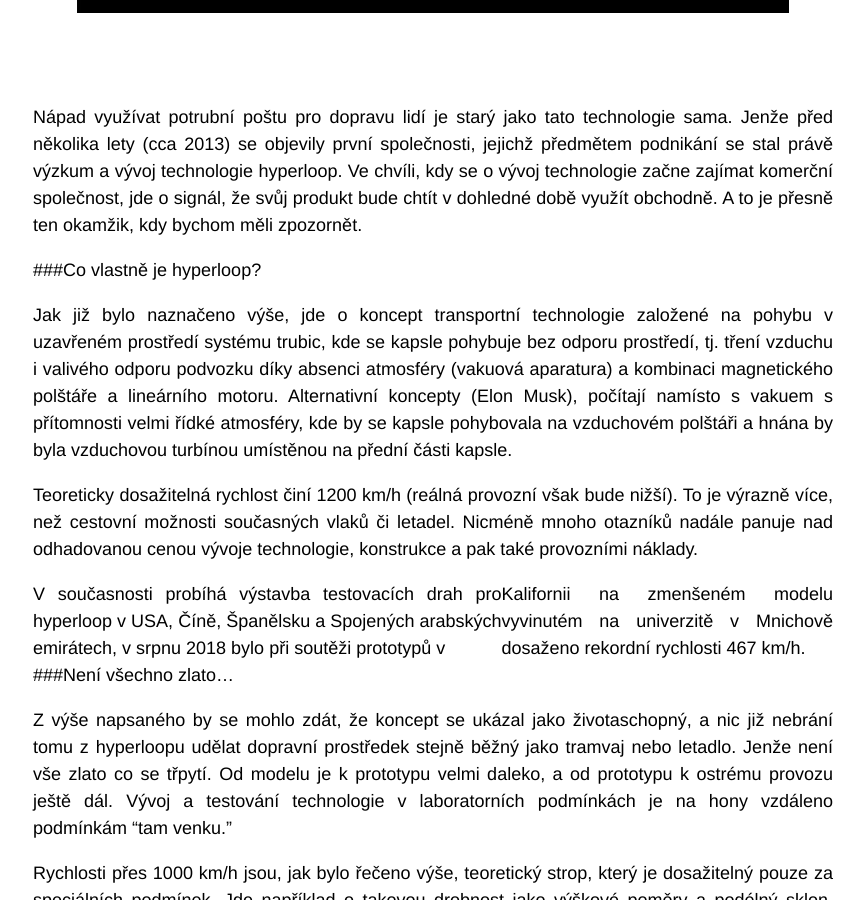
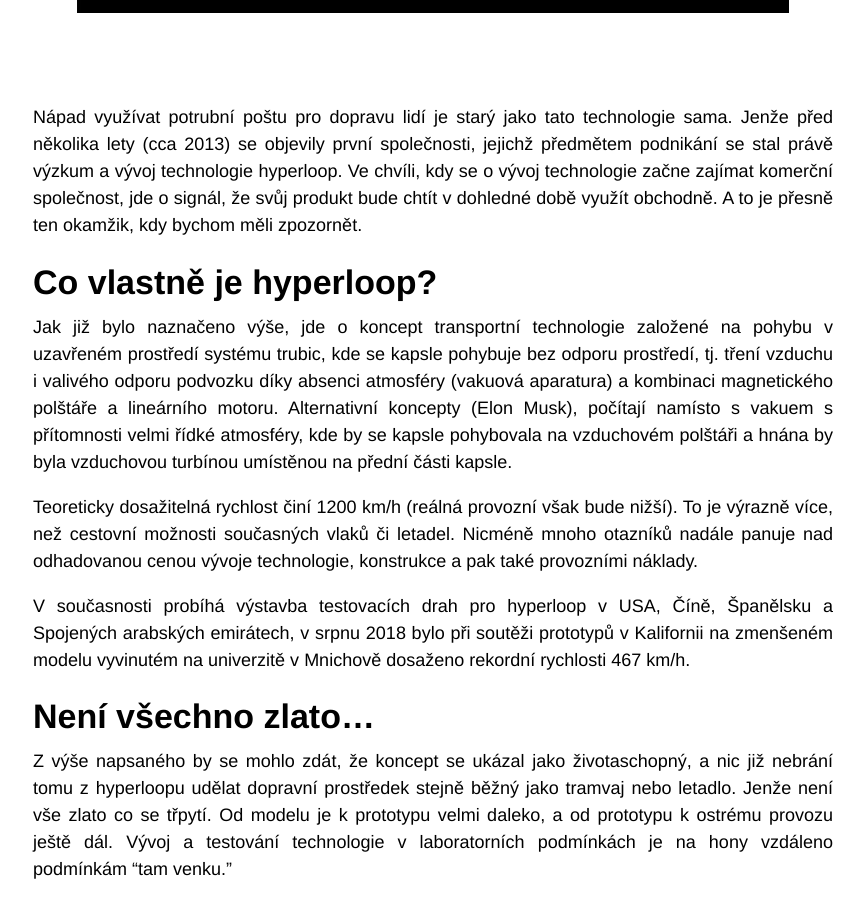
Before and after one commit to opolansky/opolansky.gihub.io, a Jekyll site: the page built from _posts/2018-10-24-zpomali-hyperloop-nastup-rychle-osobni-prepravy.md, in a window 1280 px wide and 900 px high, scrolled down 1096 px. Shown: the whole window, without its empty margins (207-1071 px from the left). Built offline with Jekyll 4.4.1, drawn with Linux system fonts in a browser that asks for light colours; some web fonts are replaced; comment, search, counter and statistics services are not loaded; some of the changed text lies outside the part shown.

```diff
--- a/_posts/2018-10-24-zpomali-hyperloop-nastup-rychle-osobni-prepravy.md
+++ b/_posts/2018-10-24-zpomali-hyperloop-nastup-rychle-osobni-prepravy.md
@@ -12,16 +12,16 @@ Nápad využívat potrubní poštu pro dopravu lidí je starý jako tato technol
 Nápad využívat potrubní poštu pro dopravu lidí je starý jako tato technologie sama. Jenže před několika lety (cca 2013) se objevily první společnosti, jejichž předmětem podnikání se stal právě výzkum a vývoj technologie hyperloop. Ve chvíli, kdy se o vývoj technologie začne zajímat komerční společnost, jde o signál, že svůj produkt bude chtít v dohledné době využít obchodně. A to je přesně ten okamžik, kdy bychom měli zpozornět.
 
 
-###Co vlastně je hyperloop?
+### Co vlastně je hyperloop?
 
 Jak již bylo naznačeno výše, jde o koncept transportní technologie založené na pohybu v uzavřeném prostředí systému trubic, kde se kapsle pohybuje bez odporu prostředí, tj. tření vzduchu i valivého odporu podvozku díky absenci atmosféry (vakuová aparatura) a kombinaci magnetického polštáře a lineárního motoru. Alternativní koncepty (Elon Musk), počítají namísto s vakuem s přítomnosti velmi řídké atmosféry, kde by se kapsle pohybovala na vzduchovém polštáři a hnána by byla vzduchovou turbínou umístěnou na přední části kapsle.
 
 Teoreticky dosažitelná rychlost činí 1200 km/h (reálná provozní však bude nižší). To je výrazně více, než cestovní možnosti současných vlaků či letadel. Nicméně mnoho otazníků nadále panuje nad odhadovanou cenou vývoje technologie, konstrukce a pak také provozními náklady.
 
-V současnosti probíhá výstavba testovacích drah pro hyperloop v USA, Číně, Španělsku a Spojených arabských emirátech, v srpnu 2018 bylo při soutěži prototypů v |Kalifornii na zmenšeném modelu vyvinutém na univerzitě v Mnichově dosaženo rekordní rychlosti 467 km/h.
+V současnosti probíhá výstavba testovacích drah pro hyperloop v USA, Číně, Španělsku a Spojených arabských emirátech, v srpnu 2018 bylo při soutěži prototypů v Kalifornii na zmenšeném modelu vyvinutém na univerzitě v Mnichově dosaženo rekordní rychlosti 467 km/h.
 
 
-###Není všechno zlato…
+### Není všechno zlato…
 
 Z výše napsaného by se mohlo zdát, že koncept se ukázal jako životaschopný, a nic již nebrání tomu z hyperloopu udělat dopravní prostředek stejně běžný jako tramvaj nebo letadlo. Jenže není vše zlato co se třpytí. Od modelu je k prototypu velmi daleko, a od prototypu k ostrému provozu ještě dál. Vývoj a testování technologie v laboratorních podmínkách je na hony vzdáleno podmínkám “tam venku.”
 
@@ -34,7 +34,7 @@ Aby bylo možno z hyperloopu vytěžit maximum, bude logická snaha trasu maxim
 S tím souvisí také otázka bezpečnosti. Na (podpovrchový) tunel pro hyperloop budou kladeny stejné bezpečnostní nároky jako na tunely konvenční železnice či silnice. Po celé délce, v kterémkoliv bodě musí být garantována v případě problémů možnost kapsli rychle a snadno opustit a pasažéry evakuovat. Ať tedy trubice hyperloopu povede na sloupu nad terénem, či hluboko pod terénem, musí být vždy doprovázen evakuačním servisním tunelem a také mechanismem, který umožní kapsli zbrzdit, vakuové (nebo podtlakové) prostředí v daném segmentu rychle odstranit, a porušit konstrukci trubice v místě nouzově zastavené kapsle tak, aby se pasažéři svými silami dokázali z dopravního prostředku dostat bez vynaložení nepřijatelného úsilí na zemský povrch. Hodně štěstí.
 
 
-###Hyperloop kam se podíváš
+### Hyperloop kam se podíváš
 
 Překonáme-li uspokojivě problémy s bezpečností, ihned narazíme na problémy s kapacitou. Kolik pasažérů dokáže najednou převést jedna kapsle? 8? 20? 50? Jaký časový rozestup mezi kapslemi bude minimální bezpečný? Konvenční vlaková souprava pojme řekněme 1200 cestujících, a trasu Praha - Ostrava o délce 356 km zvládne za 3 hodiny při maximální rychlosti 160 km/h. Pusťme fantazii na špacír, a pokusme se odhadnout provozní parametry hyperloopu (které jsou dnes jedním velkým otazníkem). Řekněme, že do kapsle vměstnáme 20 cestujících a minimální časový rozestup dvou kapslí v trubici bude 60 vteřin. Výše zmíněný konvenční vlak bychom tedy dokázali rozpustit do 60 kapslí, a jejich postupné minutové “vypouštění” by zabralo 60 minut, což je kapacita, která by na dané trati nedostačovala už ani dnes. Musely by tedy existovat trubice minimálně dvě v každém směru. V kombinaci s požadavky na bezpečnou evakuaci (výše) složitost a náklady na vybudování této jedné trasy exponenciálně narůstají.
 
@@ -45,7 +45,7 @@ Nechceme-li mít republiku provrtanou jako ementál a hyperloop kam se podívá
 Představme si jen nároky na udržování takové obří vakuové aparatury; při průměru trubice 2m a její délce 300km se jedná o téměř milion krychlových metrů vakua (pro srovnání, největší současnou vakuovou aparaturou - byť ultra čistou- na světě je dvojice detektorů gravitačních vln LIGO s rameny o délce 4km). Vakuum, popř. podtlak bude potřeba udržovat nikoli v laboratorních, ale v reálných podmínkách. Trubice musí spolehlivě vydržet veškeré teplotní a jiné vlivy, musí být vyřešeno rozpínání a smršťování materiálu, řekněme od 40 °C do -20 °C, od tropických slunečných dnů přes bouřky, náporové větry či zimní plískanice a při tom si uchovat provozuschopnost a stále stejnou míru bezpečnosti.
 
 
-###Je král nahý?
+### Je král nahý?
 
 Rychlosti kolem 1000 km/h budou vyžadovat precizní inženýrskou práci s přesností v řádu mikrometrů, spojené s perfektní odolností proti povětrnostním vlivům či zemětřesení. Také Elonem Muskem avizované třicetivtetřinové intervaly mezi jednotlivými kapslemi budou těžko slučitelné s bezpečnostními opatřeními při rychlostech překračujících 1000 km/h.
 
@@ -56,7 +56,7 @@ Zpráva z loňského roku, že vedení města Brna podepsalo memorandum o spolup
 Vysokorychlostní železnice bude příštích 100 let páteří osobní dopravy nejen v ČR, ale také v Evropě - ať se nám to líbí nebo ne. Západní Evropa je již dnes touto sítí protkána, a začíná se projevovat, kolik výhod oproti např. dopravě letecké nabízí. Spojené státy americké jsou na tom hůř, díky rozvinuté letecké přepravě neexistoval tlak na investice do vysokorychlostní železnice, a tak tomu zůstalo dodnes. A přesně ve chvíli, kdy se tato otázka znovu sama otevírá, objeví se hyperloop, který má potenciál většinový názor zvrátit do směru “tak si teda ještě počkáme.” Že to bude vícegenerační čekání na Godota se za pár desítek let projeví naplno. Jediným beneficentem z takového výsledku budou... letecké společnosti. Náhoda?
 
 
-###I had a dream...
+### I had a dream...
 
 Jako technologickému nadšenci se mi to neříká snadno, ale v případě hyperloopu jsme se nechali napálit. Pokud chceme ještě za vlastního života ochutnat komfort cestování 21. století, je třeba ponechat hyperloop generaci našich vnuků, a koncentrovat se plně rozvoj VRT (především) ve východní Evropě. To jediné nám nabízí reálnou možnost přepravit se z centra jednoho evropského města do centra jiného města vzdáleného 1000 km za 3 hodiny.
 
```
